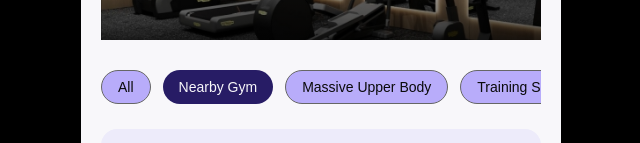
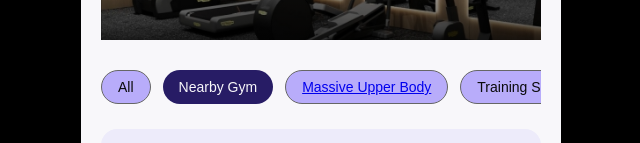
Before and after one commit to Thangi-Albert/Thangi-Albert.github.io, a plain HTML site: page fit-map nearby gyms.html in a window 1280 px wide. Shown: the part 268-411 px from the top of the page, without its empty margins (319-959 px from the left). Drawn offline with Linux system fonts and the light colour scheme; a web font is replaced by a local one.

Commit message:
Update Massive Upper Body button to link to new page

```diff
--- a/fit-map nearby gyms.html
+++ b/fit-map nearby gyms.html
@@ -20,7 +20,7 @@
             <div class="feature-filters">
                 <button class="filter-chip" data-category="all" onclick="filterGyms('all', event)">All</button>
                 <button class="filter-chip active" data-category="nearby" onclick="filterGyms('nearby', event)">Nearby Gym</button>
-                <button class="filter-chip" data-category="upper" onclick="filterGyms('upper', event)">Massive Upper Body</button>
+                <button class="filter-chip" data-category="upper"> <a href="fit-map massive overbody.html ">Massive Upper Body</a> </button>
                 <button class="filter-chip" data-category="training" onclick="filterGyms('training', event)">Training Schedule</button>
             </div>
 
```
